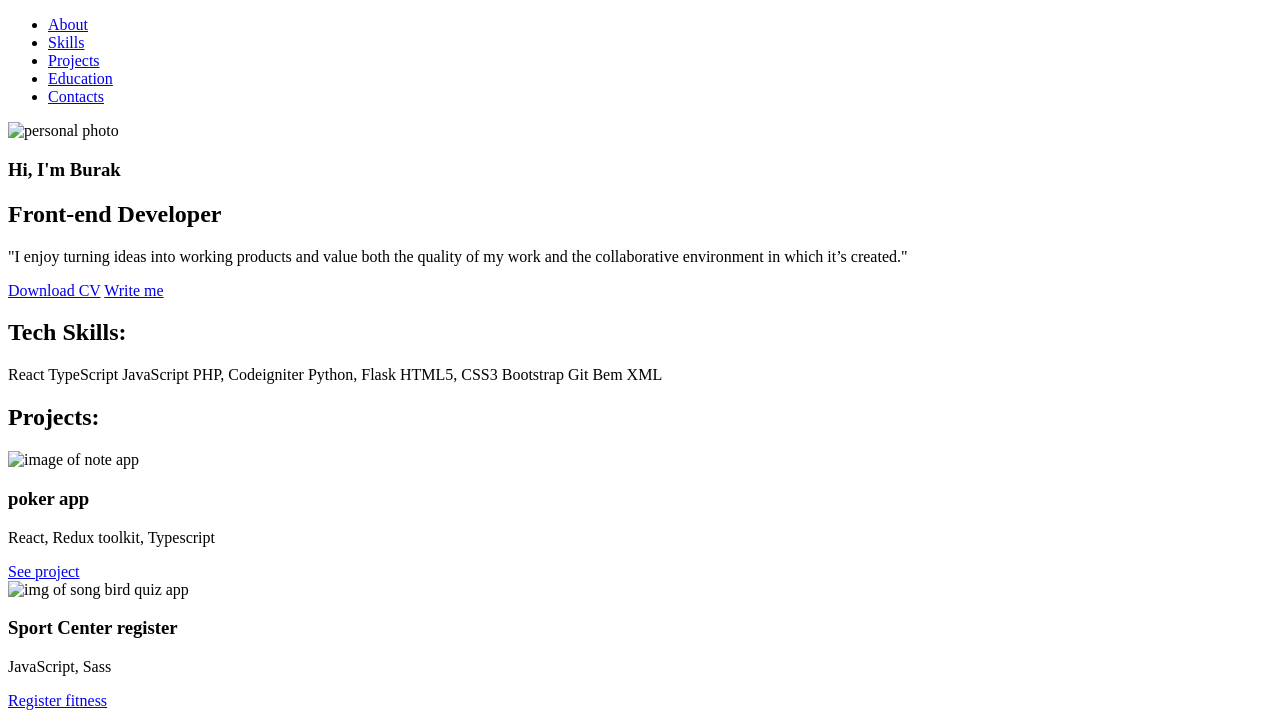
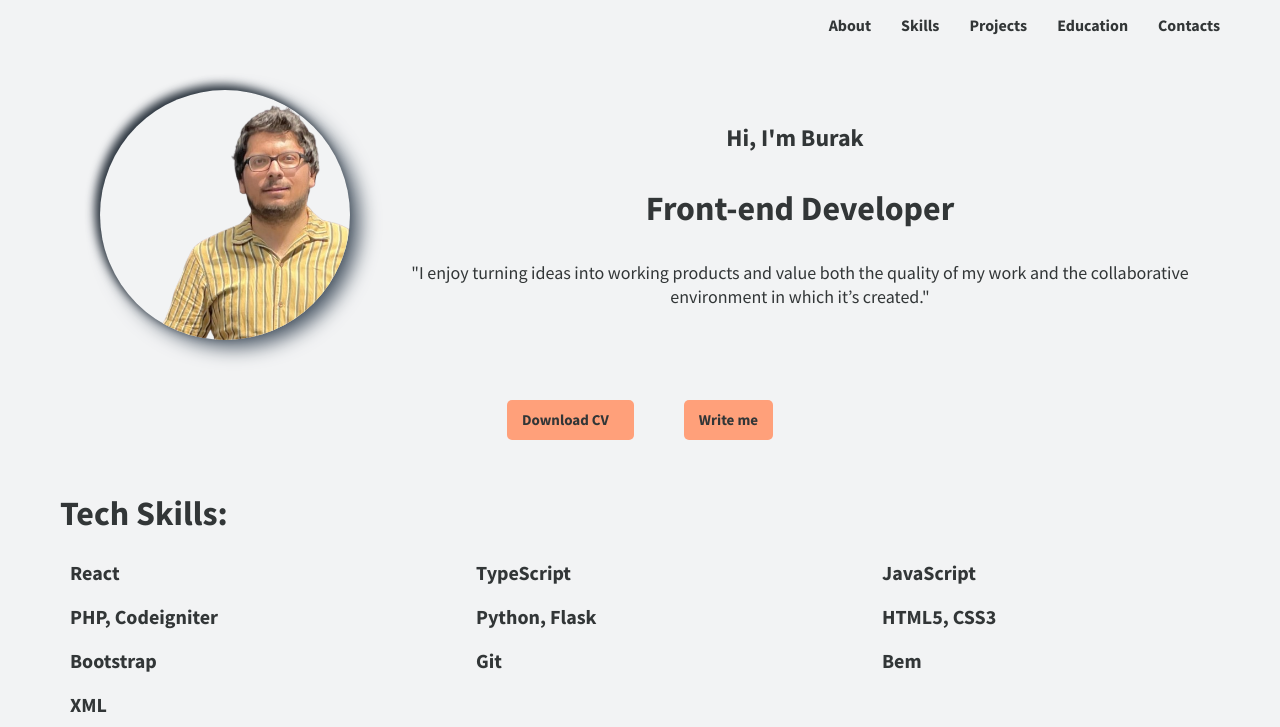
Before and after one commit to ursulaburak/Portfolio00, a plain HTML site: page index.html in a window 1280 px wide. Both pictures are taken after a click on the link "About". Shown: the top 727 px of the page. Drawn offline with Linux system fonts and the light colour scheme.

Commit message:
Add files via upload

```diff
--- a/index.html
+++ b/index.html
@@ -4,7 +4,7 @@
     <meta charset="UTF-8">
     <meta name="viewport" content="width=device-width, initial-scale=1.0">
     <link href="https://fonts.googleapis.com/css2?family=Source+Sans+Pro:wght@300;400;600;700&display=swap" rel="stylesheet">
-    <link rel="stylesheet" href="/style.css">
+    <link rel="stylesheet" href="/sass/style.css">
     <link rel="shortcut icon" type="image/svg" href="./img/icons/emoji-smile.svg">
     <title>Portfolio</title>
 </head>
@@ -31,7 +31,7 @@
     <div class="wrapper about__wrapper">
         <div class="about__container">
             <div class="about__photo-container">
-                <img src="./img/photo/photo.jpg" alt="personal photo" class="about__photo shadow">
+                <img src="./img/photo.png" alt="personal photo" class="about__photo shadow">
             </div>
             <div class="about__info">
                 <h3 class="about__greeting">Hi, I'm Burak</h3>
@@ -40,7 +40,7 @@
             </div>
         </div>
         <div class="about__buttons">
-            <a class="button button_download" href="./docs/ursulaburak_resume_frontend.docx" download=""><span>Download CV</span></a>
+            <a class="button button_download" href="./docs/ursulaburak_resume_frontend.pdf" download=""><span>Download CV</span></a>
             <a class="button" href="https://t.me/AvciBurak26" target="_blank"><span>Write me</span></a>
         </div>
 
@@ -70,17 +70,17 @@
         <h2 class="projects__title">Projects:</h2>
         <div class="projects__container">
             <div class="project__item shadow">
-                <img src="./img/projects/noteapp.jpg" alt="image of note app" class="project__img">
+                <img src="./img/noteapp.jpg" alt="img of note app" class="project__img">
 
                 <div class="project__description project__description_left">
-                    <h3 class="project__name">poker app</h3>
+                    <h3 class="project__name">note app</h3>
                     <p class="project__technologies">React, Redux toolkit, Typescript</p>
                     <a class="button" href="https://github.com/ursulaburak/Note-App" target="_blank"><span>See project</span></a>
                 </div>
             </div>
 
             <div class="project__item shadow">
-                <img src="./img/projects/reactive.png" alt="img of song bird quiz app" class="project__img">
+                <img src="./img/reactive.jpg" alt="img of sport center app" class="project__img">
 
                 <div class="project__description project__description_left">
                     <h3 class="project__name">Sport Center register</h3>
--- /dev/null
+++ b/js/index.js
@@ -0,0 +1,73 @@
+//menuScroll
+const menuItems = document.querySelectorAll('.navigation__link[data-goto]')
+console.log(menuItems)
+const scrollToBlock = (e) => {
+    const menuLink = e.target;
+    if (menuLink.dataset.goto && document.querySelector(menuLink.dataset.goto)) {
+        const gotoBlock = document.querySelector(menuLink.dataset.goto);
+        const gotoBlockValue = gotoBlock.getBoundingClientRect().top + pageYOffset - document.querySelector('header').offsetHeight;
+
+        if(burger.classList.contains('menu-open')) {
+            document.body.classList.toggle('scroll-lock')
+            burger.classList.toggle('menu-open')
+            document.querySelector('.header__navigation').classList.toggle('header__navigation_active')
+        }
+
+        window.scrollTo({
+            top: gotoBlockValue,
+            behavior: "smooth"
+        });
+        e.preventDefault();
+    }
+}
+
+if (menuItems.length > 0) {
+    menuItems.forEach(el => {
+        el.addEventListener('click', scrollToBlock)
+    })
+}
+
+//scrollBTN
+const scrollBtn = document.querySelector('.scroll-btn');
+const docHeight = document.documentElement.clientHeight;
+scrollBtn.addEventListener('click', () => window.scrollTo(0, 0))
+
+const showHideScrollBtn = () => {
+    // (window.scrollY + docHeight > docHeight) ? scrollBtn.classList.add('scroll-btn_visible') : scrollBtn.classList.remove('scroll-btn_visible');
+    if ((window.scrollY + docHeight) > docHeight) {
+        scrollBtn.classList.add('scroll-btn_visible')
+    } else {
+        scrollBtn.classList.remove('scroll-btn_visible')
+    }
+}
+window.addEventListener('scroll', showHideScrollBtn)
+// const scrollUp = () => {
+//     window.scrollTo(0, 0)
+// }
+//
+// scrollBtn.addEventListener('click', scrollUp)
+
+
+//day-night theme
+const themeIcon = document.querySelector('.theme-icon')
+
+const changeTheme = () => {
+    document.body.classList.toggle('night-theme')
+    document.querySelector('.header').classList.toggle('night-theme')
+    themeIcon.classList.toggle('icon_moon')
+    themeIcon.classList.toggle('icon_sun')
+}
+
+themeIcon.addEventListener('click', changeTheme)
+
+
+//burger-menu
+const burger = document.querySelector('.burger');
+
+const showMenu = () => {
+    document.body.classList.toggle('scroll-lock')
+    burger.classList.toggle('menu-open')
+    document.querySelector('.header__navigation').classList.toggle('header__navigation_active')
+}
+
+burger.addEventListener('click', showMenu);
--- /dev/null
+++ b/sass/style.scss
@@ -0,0 +1,22 @@
+@import 'base/normalize';
+
+//abstract
+@import "abstract/mixins";
+
+//base
+@import 'base/base';
+@import 'base/icons';
+@import 'base/buttons';
+
+//components
+@import "components/navigation";
+@import "components/burger";
+@import "components/about";
+@import "components/skills";
+@import "components/projects";
+@import "components/education";
+
+//layouts
+@import 'layouts/wrapper';
+@import 'layouts/header';
+@import 'layouts/footer';
```
Also changed, not shown: img/photo.png (added), sass/style.css (added), 2 other files.
